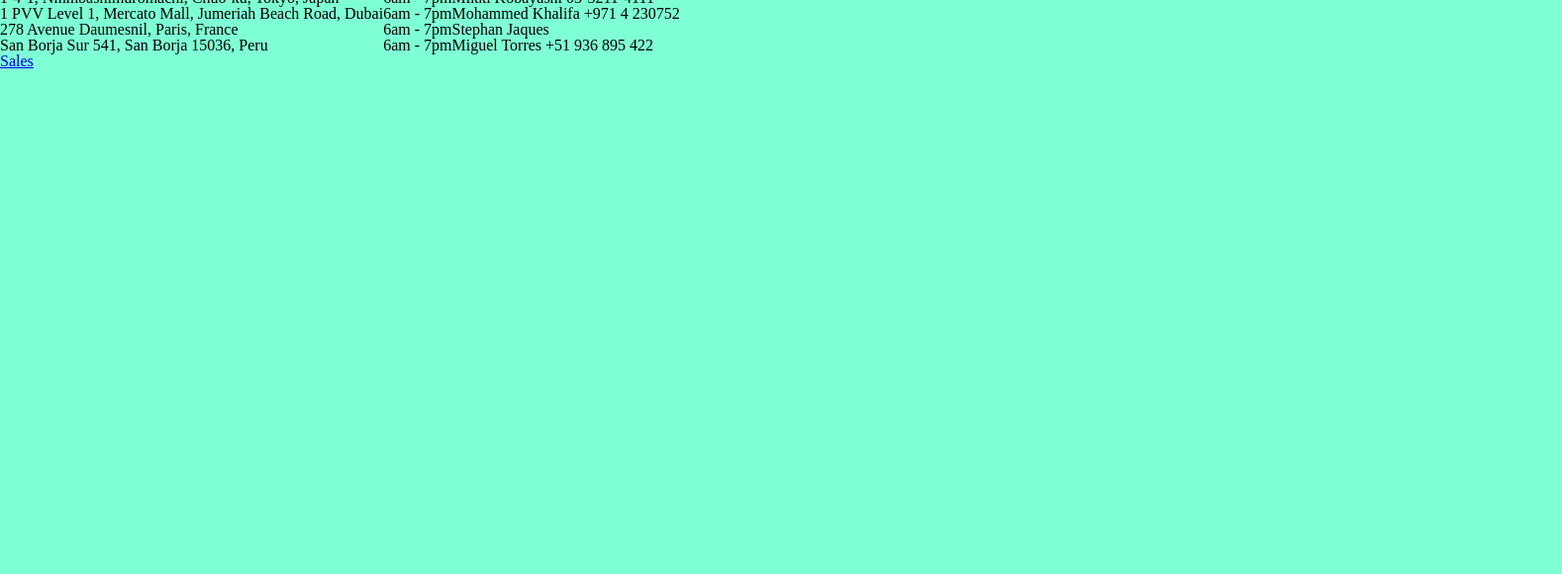
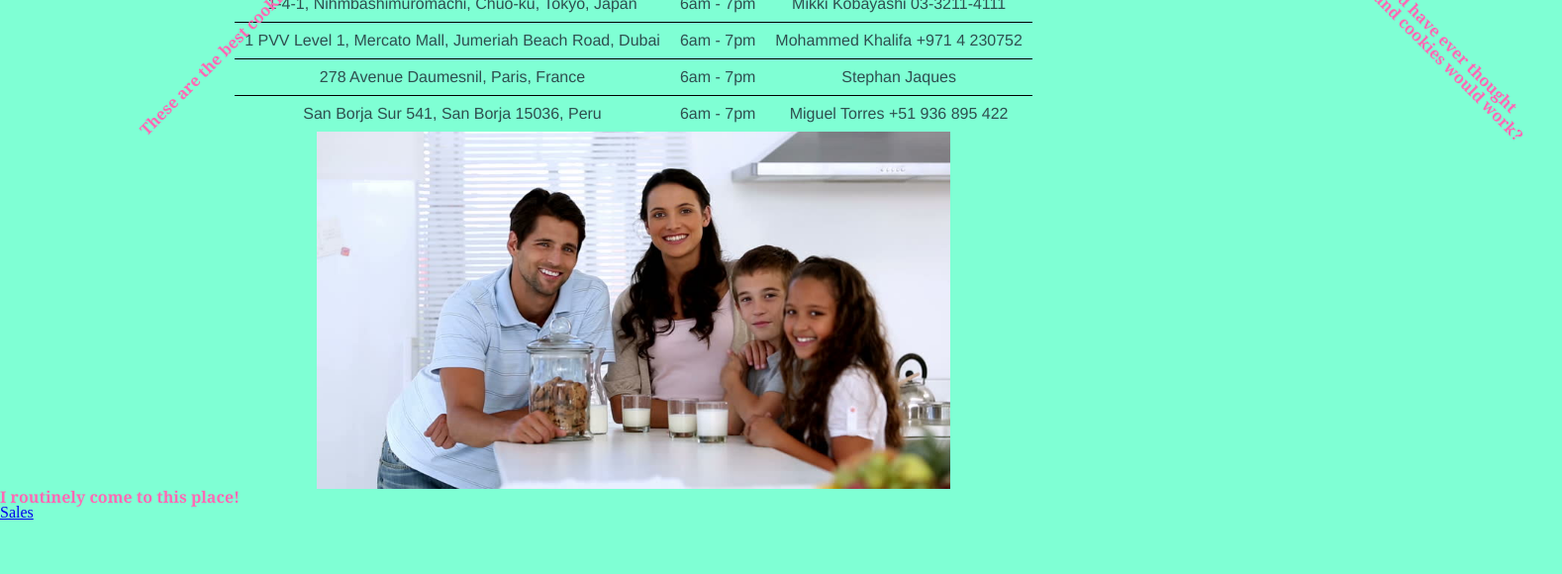
Before and after one commit to mlh6118/cookie-stand, a plain HTML site: page index.html in a window 1280 px wide. Shown: the part 220-800 px from the top of the page at 99% size, 1578 px wide, since content can reach past the window. Drawn offline with Linux system fonts and the light colour scheme.

Commit message:
Added quotes, family image, and more styling.

```diff
--- a/index.html
+++ b/index.html
@@ -18,6 +18,10 @@
       <table id="locations">
 
       </table>
+      <img src="imgs/family.jpg" id="family" alt="A family of four at a kitchen counter with a jar of cookies and glasses of milk">
+      <p>These are the best cookies ever!</p>
+      <p>Who would have ever thought salmon and cookies would work?</p>
+      <p>I routinely come to this place!</p>
     </main>
     <footer>
       <a href="sales.html">Sales</a>
--- a/style.css
+++ b/style.css
@@ -20,5 +20,48 @@ body header p {
 
 body header img {
   width: 180px;
-  margin: 50px 0 0 0;
+  margin: 25px 0 0 0;
 }
+
+#locations {
+  margin-left: auto;
+  margin-right: auto;
+  text-align: center;
+  font-family:'Franklin Gothic Medium', 'Arial Narrow', Arial, sans-serif;
+  color:darkslategrey;
+}
+
+#locations tr td {
+  border-bottom: 1pt solid black;
+  padding: 10px;
+}
+
+#locations tr:last-child td {
+  border-bottom: 0;
+}
+
+#family {
+  display: block;
+  margin-left: auto;
+  margin-right: auto;
+  width: 50%;
+}
+
+body main p{
+  font-family:Georgia, 'Times New Roman', Times, serif;
+  font-weight: bold;
+  color: hotpink;
+}
+
+body main p:first-of-type {
+  display: inline-block;
+  position: absolute;
+  transform: rotate(-45deg) translateX(400px) translateY(-250px);
+}
+
+body main p:nth-of-type(2) {
+  display: inline-block;
+  position: absolute;
+  width: 300px;
+  transform: rotate(45deg) translateX(600px) translateY(-1250px);
+}
```
